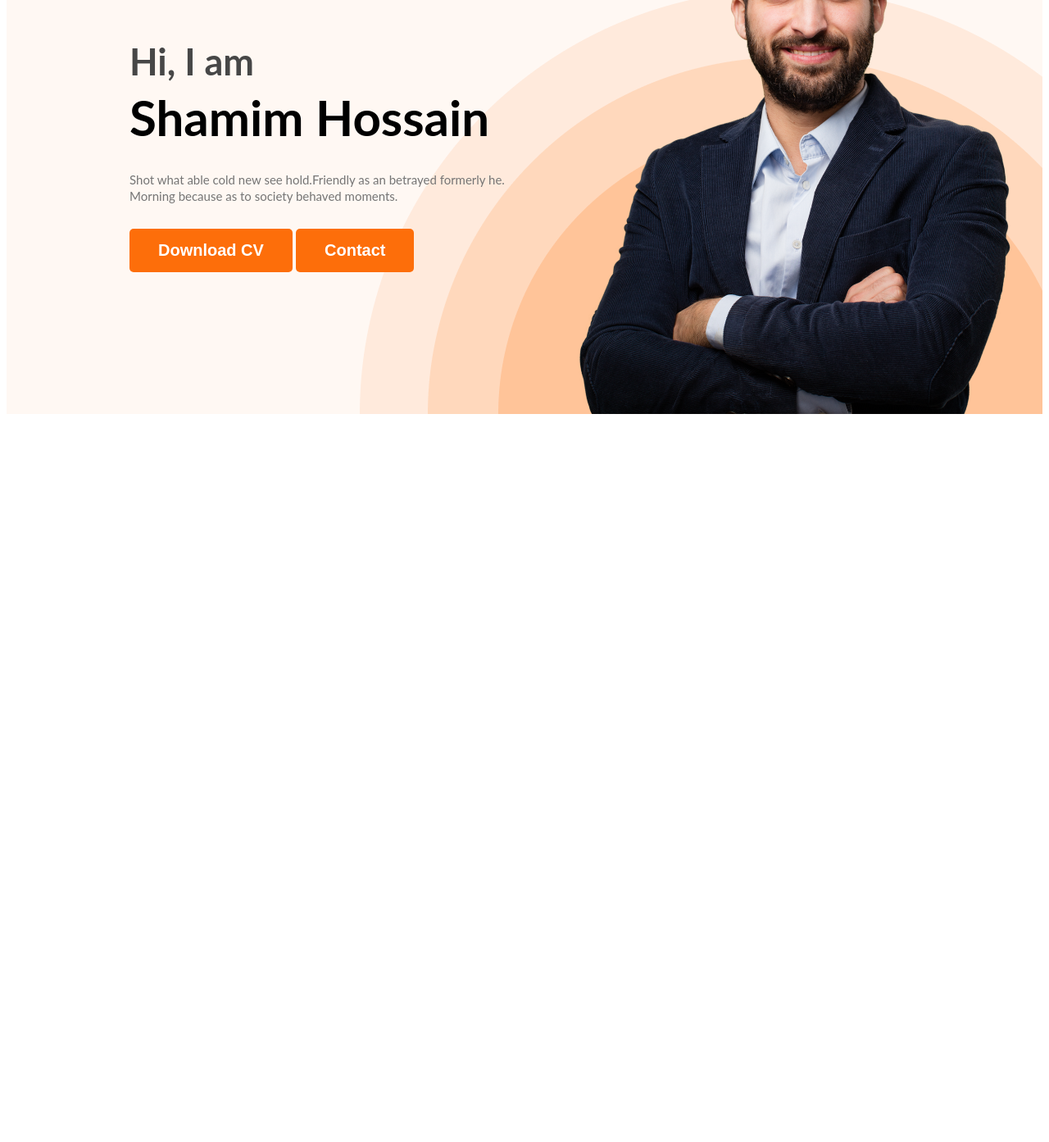
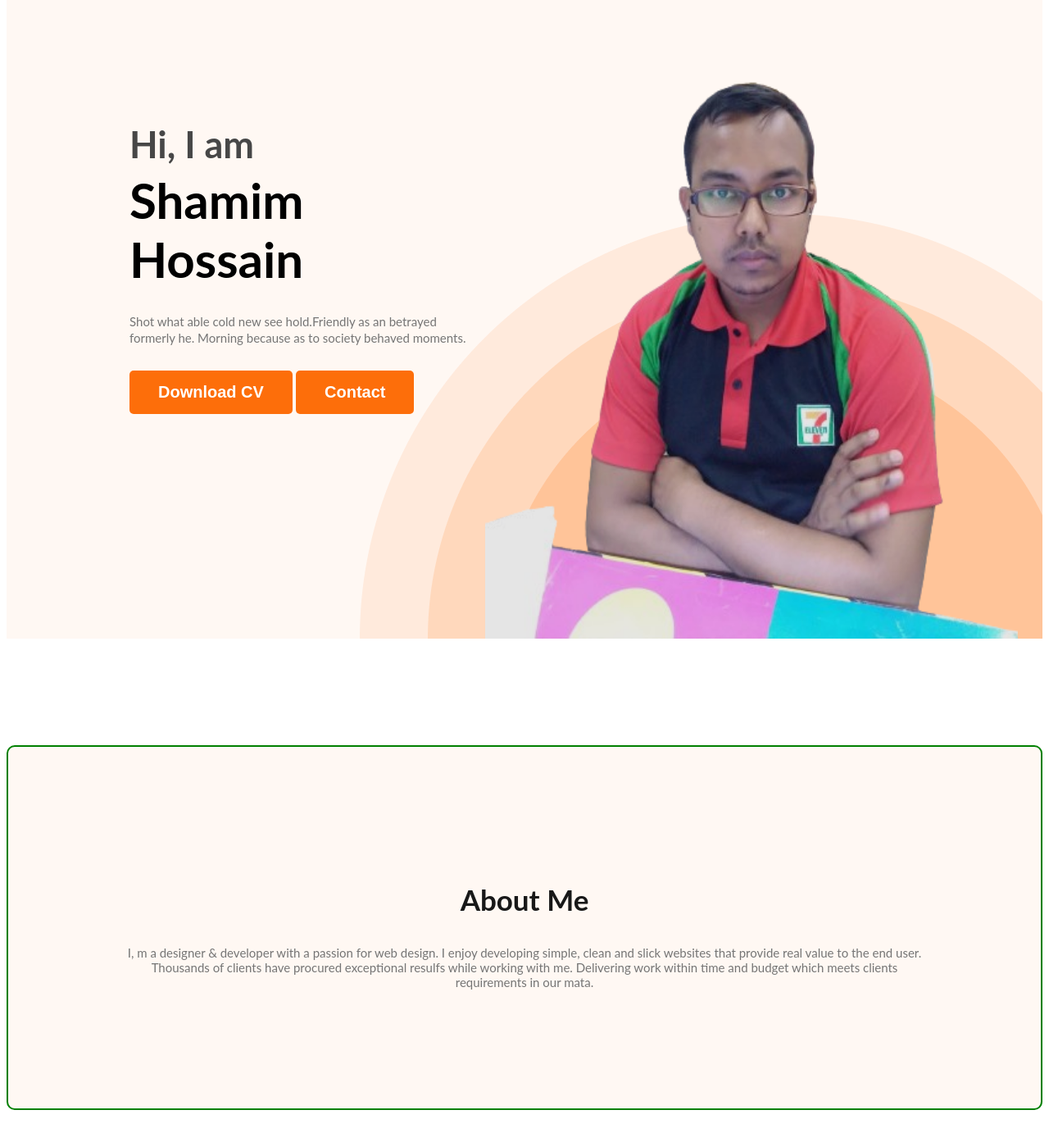
Before and after one commit to shamim-hossain008/shamim-dev-portfolio, a plain HTML site: page index.html in a window 1280 px wide. Shown: the part 353-1746 px from the top of the page at 82% size. Before the commit the page ends 866 px from the top, so only its background shows below. Drawn offline with Linux system fonts and the light colour scheme.

Commit message:
about section created

```diff
--- a/index.html
+++ b/index.html
@@ -31,14 +31,25 @@
             he. Morning because as to society behaved moments.
           </p>
 
-            <button class="btn-primary">Download CV</button>
-            <button class="btn-primary">Contact</button>
-
+          <button class="btn-primary">Download CV</button>
+          <button class="btn-primary">Contact</button>
         </div>
-        <img class="profile-pic" src="images/hardy.png" alt="" />
+        <img class="profile-pic" src="images/sha.dev.png" alt="#" />
       </div>
     </header>
-    <main></main>
+    <main>
+      <section class="about">
+        <h3 class="section-title">About Me</h3>
+        <p class="section-description">
+          I, m a designer & developer with a passion for web design. I enjoy
+          developing simple, clean and slick websites that provide real value to
+          the end user. Thousands of clients have procured exceptional resulfs
+          while working with me. Delivering work within time and budget which
+          meets clients requirements in our mata.
+        </p>
+      </section>
+    </main>
+
     <footer></footer>
   </body>
 </html>
--- a/styles/portfolio.css
+++ b/styles/portfolio.css
@@ -22,6 +22,7 @@ nav {
   font-weight: 700;
   padding: 15px 35px;
 }
+
 .nav-title {
   color: #181818;
   font-size: 45px;
@@ -56,9 +57,10 @@ nav a {
   max-width: 500px;
 }
 .banner .profile-pic {
-  width: 584px;
-  height: 676px;
+  width: 650px;
+  height: 950px;
   flex-shrink: 0;
+  filter: brightness(90%);
 }
 .banner-greeting {
   font-size: 45px;
@@ -73,10 +75,31 @@ nav a {
 }
 
 .banner-description {
-  color: var(--Dark-03, #757575);
+  color: #757575;
   font-size: 15px;
   font-weight: 400;
   line-height: 20px;
   margin-top: 30px;
   margin-bottom: 30px;
 }
+/* main section styles  */
+
+/* about section styles */
+.about {
+  border: 2px solid green;
+  padding: 130px;
+  background-color: #fff8f3;
+  border-radius: 10px;
+  margin: 130px 0;
+}
+.section-title {
+  color: #181818;
+  text-align: center;
+  font-size: 35px;
+  font-weight: 700;
+}
+.section-description {
+  color: #757575;
+  text-align: center;
+  font-size: 15px;
+}
```
Also changed, not shown: images/sha.dev.png (added).
